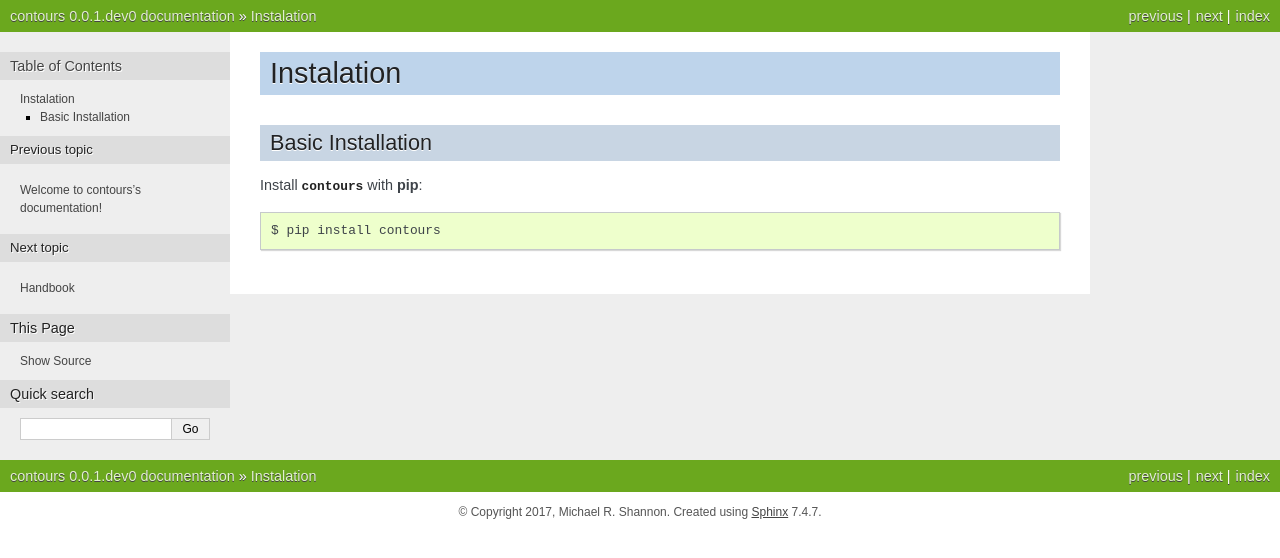
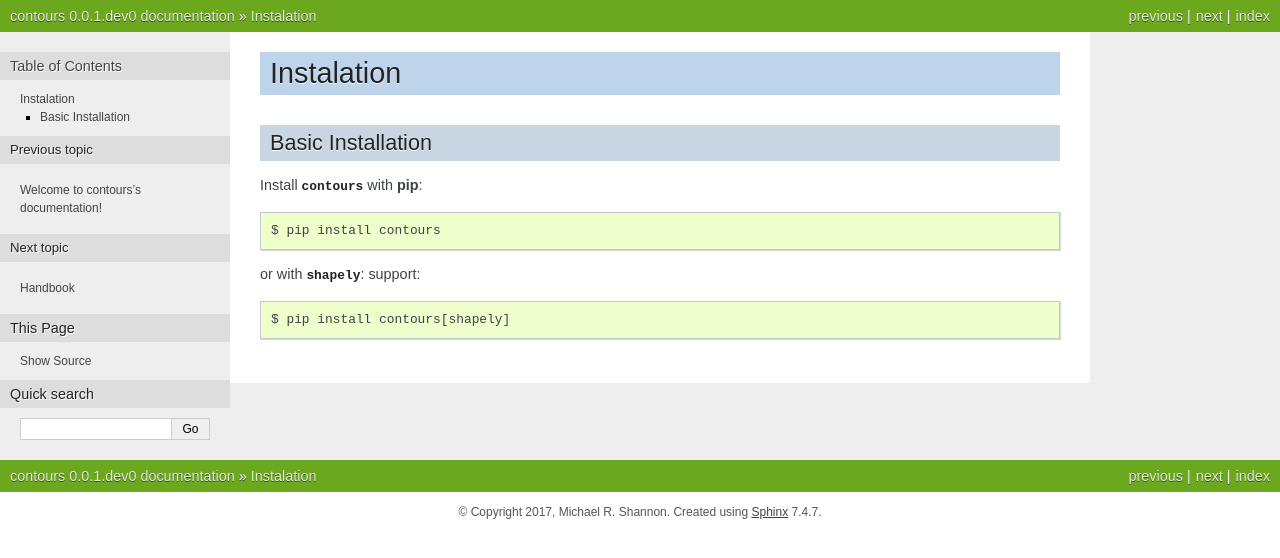
Before and after one commit to ccarocean/python-contours, a Sphinx documentation site: the page built from docs/installation.rst, in a window 1280 px wide. Shown: the top 558 px of the page. Built offline with Sphinx 7.4.7, drawn with Linux system fonts in a browser that asks for light colours.

Commit message:
Add more installation documentation.

```diff
--- a/docs/installation.rst
+++ b/docs/installation.rst
@@ -11,3 +11,7 @@ Basic Installation
 Install :mod:`contours` with :command:`pip`::
 
     $ pip install contours
+
+or with :mod:`shapely`: support::
+
+    $ pip install contours[shapely]
```
